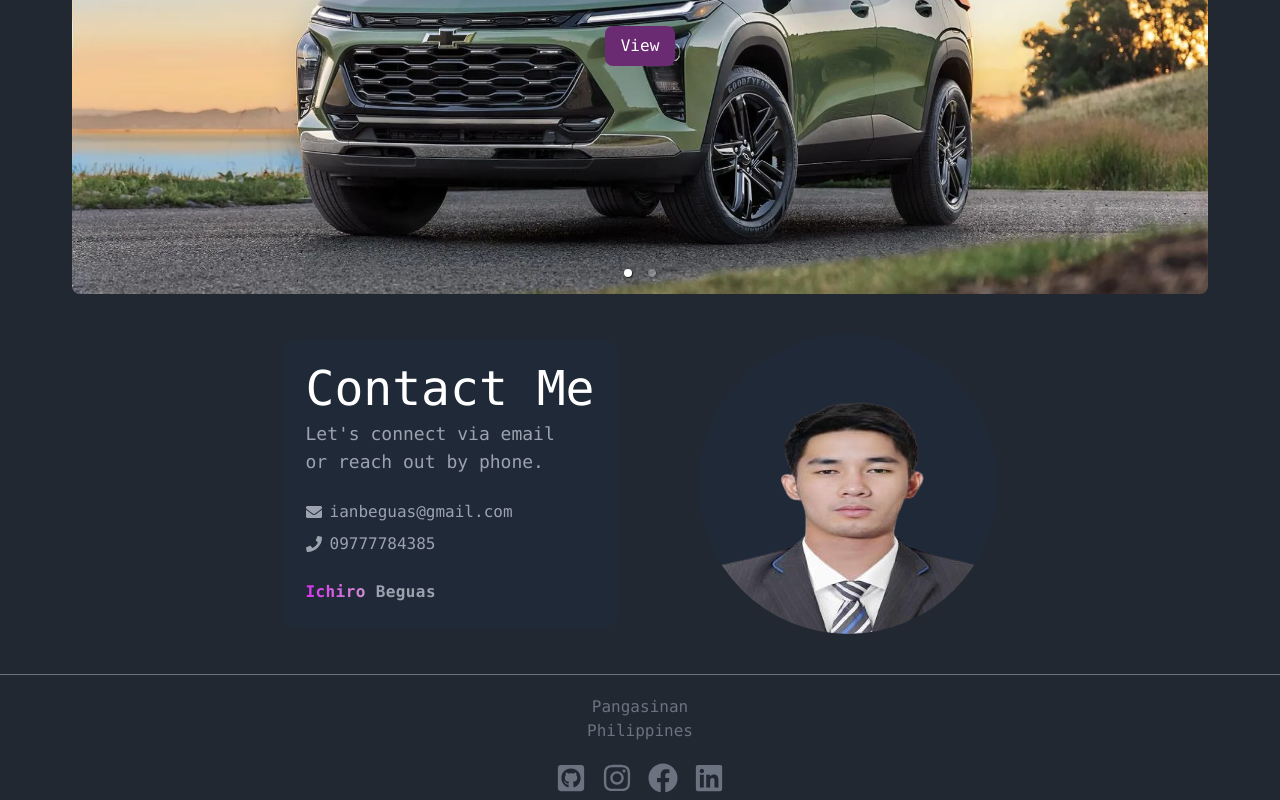
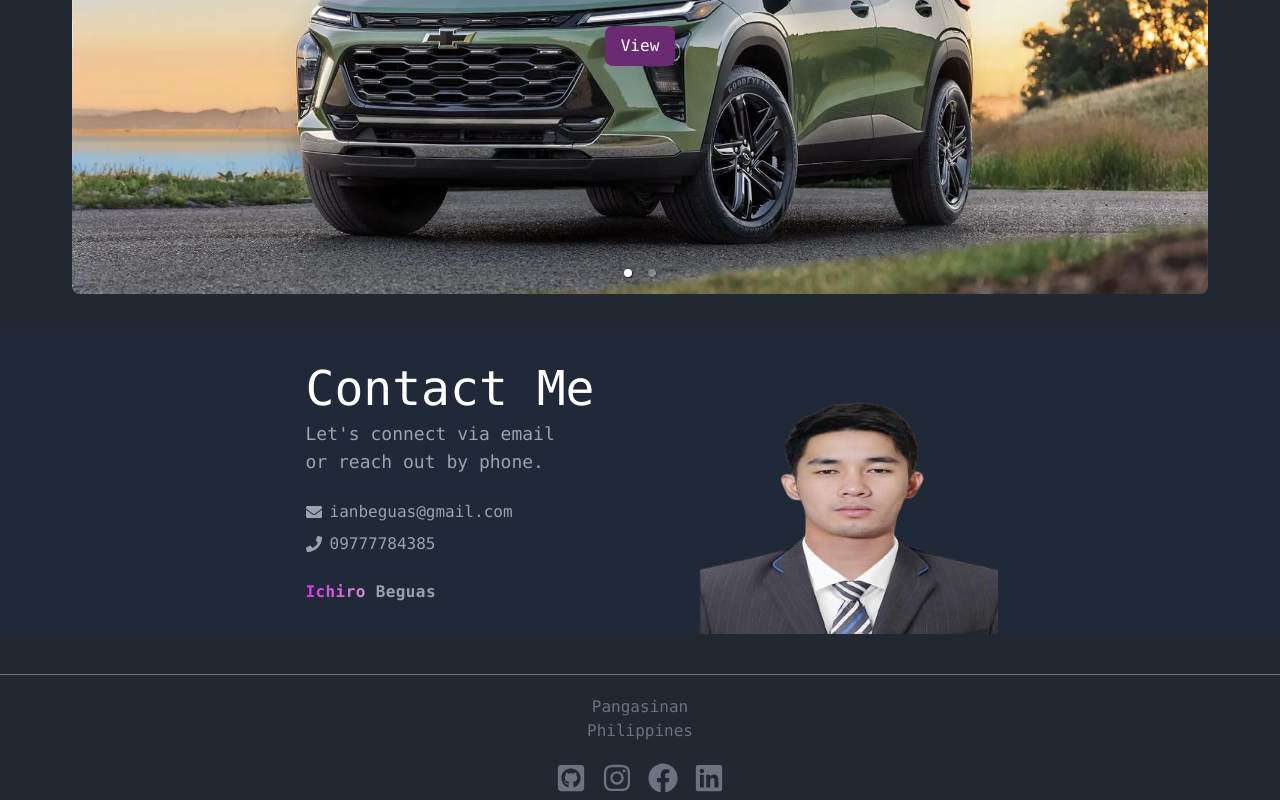
Before and after one commit to ianbeguas/Porfolio-Ichiro, a React (Create React App) app: page / in a window 1280 px wide. Shown: the part 2311-3111 px from the top of the page. Built offline with nearby package versions, Linux system fonts and the light colour scheme.

Commit message:
contact change

```diff
--- a/src/components/Contacts.jsx
+++ b/src/components/Contacts.jsx
@@ -3,7 +3,7 @@ import { FaEnvelope, FaPhone } from 'react-icons/fa';
 
 const Contacts = () => {
   return (
-    <div className="bg-customBGgray h-auto flex justify-center items-center my-10" id='contact'>
+    <div className="bg-gray-800 h-auto flex justify-center items-center my-10" id='contact'>
       <div className='max-w-[1200px] flex flex-col sm:flex-row justify-center items-center gap-12'>
         <div className="p-6 bg-gray-800 rounded-xl sm:flex-1 mr-4">
           <h1 className='text-4xl sm:text-5xl text-white'>
@@ -26,11 +26,11 @@ const Contacts = () => {
             </div>
           </div>
         </div>
-        <div className="bg-gray-800 sm:flex-1 ml-4 rounded-full">
+        <div className="bg-gray-800 sm:flex-1 ml-4 ">
   <img
     src="/formalpic.png"
     alt="Your Image"
-    className="max-w-full sm:max-w-xs h-auto rounded-full"
+    className="max-w-full sm:max-w-xs h-auto"
   />
 </div>
       </div>
```
